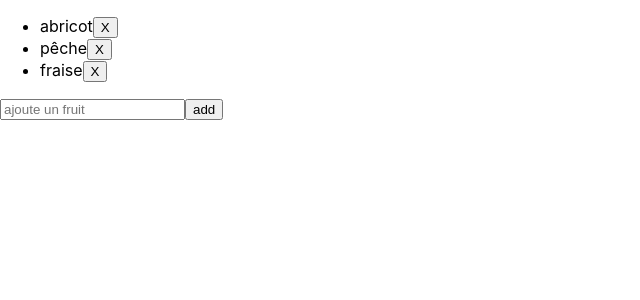
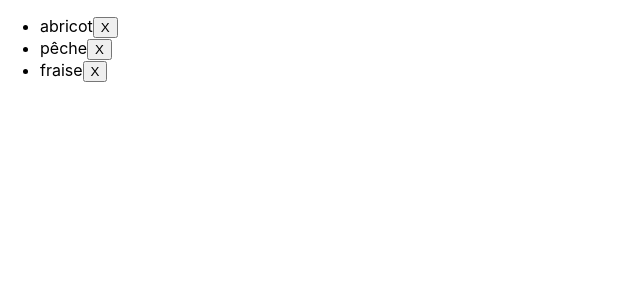
Before and after one commit to jorisbertier/FruitReact, a React (Create React App) app: page / in a window 1280 px wide. Shown: the top 300 px of the page, without its empty margins (0-640 px from the left). Built offline with nearby package versions, Linux system fonts and the light colour scheme.

Commit message:
delete create function

```diff
--- a/src/components/App.js
+++ b/src/components/App.js
@@ -9,24 +9,6 @@ function App() {
     {id: 3, nom: 'fraise'},
   ])
 
-  const [newFruit, setNewFruit] = useState('')
-
-  const handleChange = (event) => {
-    // console.log(event.target.value)
-    setNewFruit(event.target.value)
-  }
-
-  const handleSubmit = (event) => {
-    event.preventDefault();
-    //1 copie du state
-    const copyFruits = [...fruits]
-    // manipuler
-    const id = new Date().getTime();
-    const nom = newFruit;
-    copyFruits.push({id: id, nom: nom})
-    //setter
-    setFruits(copyFruits)
-  }
 
   const handleClick = (id) => {
     // alert(fruits.nom);
@@ -48,10 +30,6 @@ function App() {
           <button onClick={() => handleClick(fruit.id)}>X</button>
         </li> )}
       </ul>
-      <form action='submit' onSubmit={(e) => handleSubmit(e)}>
-        <input placeholder='ajoute un fruit' onChange={handleChange}></input>
-        <button>add</button>
-      </form>
     </div>
   );
 }
```
